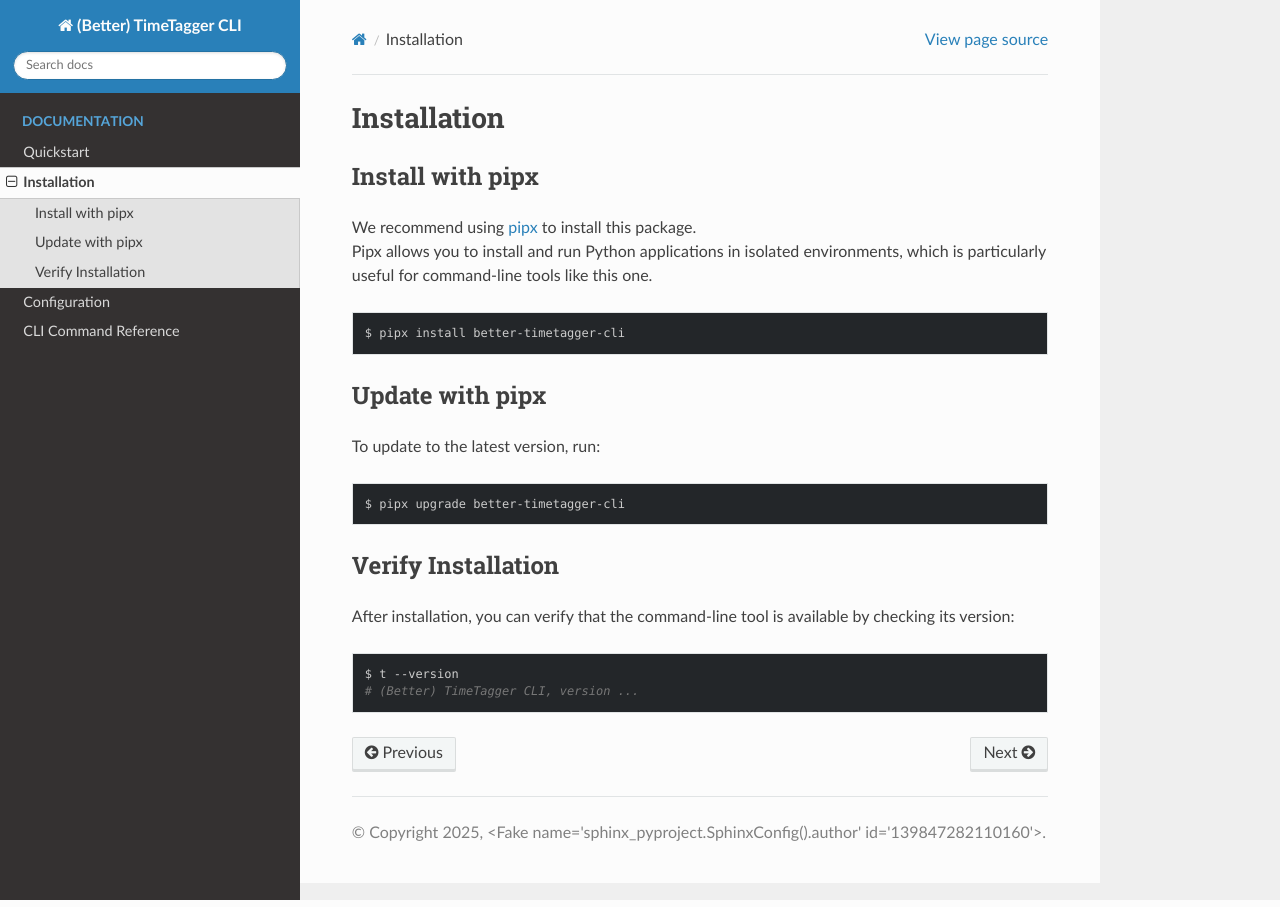
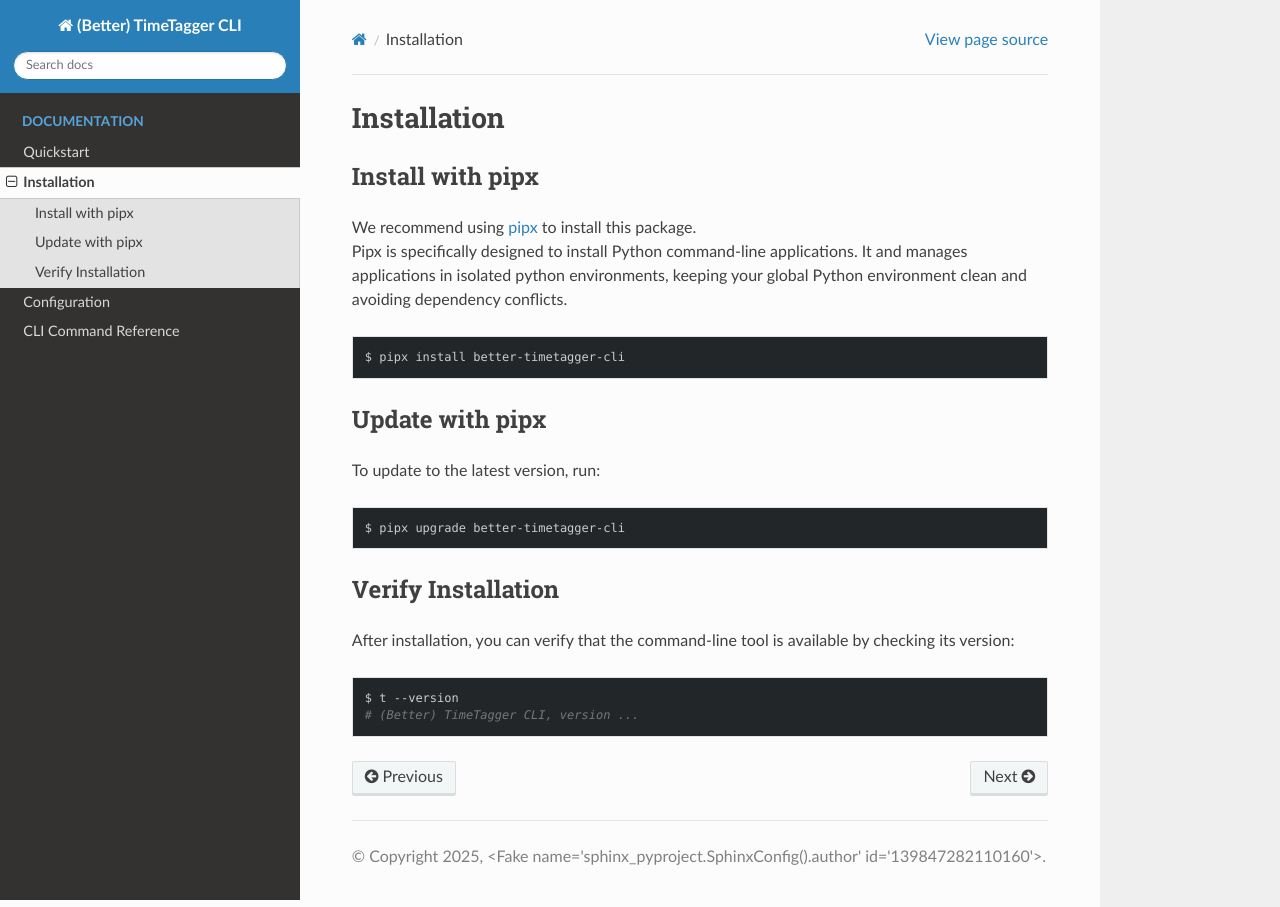
Before and after one commit to PassionateBytes/better-timetagger-cli, a Sphinx documentation site: the page built from docs/source/install.rst, in a window 1280 px wide. Built offline with Sphinx 7.4.7 and the Read the Docs theme 3.1.0, drawn with Linux system fonts in a browser that asks for light colours; the version number is read from the project's files by our own code.

Commit message:
Improve installation notes

```diff
--- a/docs/source/install.rst
+++ b/docs/source/install.rst
@@ -4,8 +4,9 @@ Installation
 Install with pipx
 -----------------
 
-| We recommend using `pipx <https://pipx.pypa.io/stable/>`_ to install this package.
-| Pipx allows you to install and run Python applications in isolated environments, which is particularly useful for command-line tools like this one.
+We recommend using `pipx <https://pipx.pypa.io/stable/>`_ to install this package. |br|
+Pipx is specifically designed to install Python command-line applications.
+It and manages applications in isolated python environments, keeping your global Python environment clean and avoiding dependency conflicts.
 
 .. code-block:: bash
 
```
